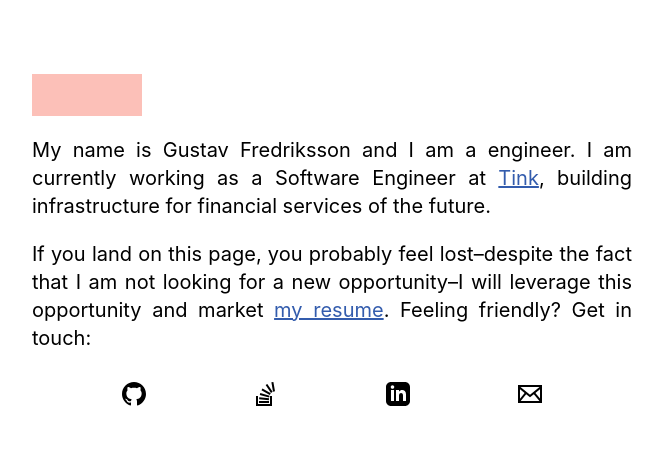
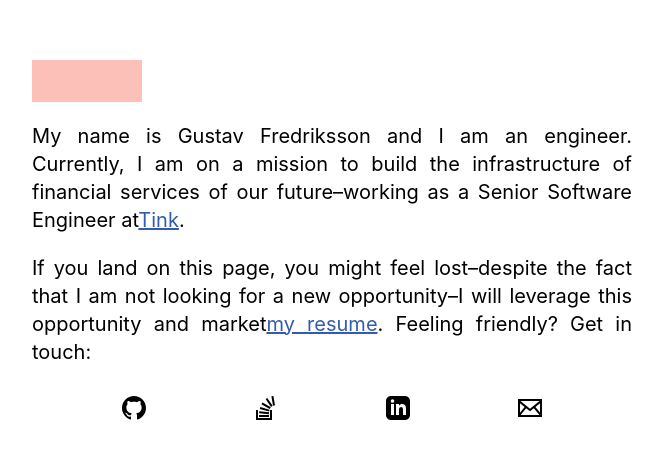
Before and after one commit to fredrikssongustav/gustavfredriksson, a React (Create React App) app: page / in a window 1280 px wide. Shown: the part 142-600 px from the top of the page, without its empty margins (308-971 px from the left). Built offline with nearby package versions, Linux system fonts and the light colour scheme.

Commit message:
chore: fix a/an typo; alter some copy

```diff
--- a/src/components/Hello/atoms/ThisIsMe/ThisIsMe.tsx
+++ b/src/components/Hello/atoms/ThisIsMe/ThisIsMe.tsx
@@ -24,14 +24,15 @@ export const ThisIsMe: React.FC = () => {
   return (
     <StyledText>
       <p>
-        My name is Gustav Fredriksson and I am a engineer. I am currently
-        working as a Software Engineer at <a href="https://tink.com/">Tink</a>,
-        building infrastructure for financial services of the future.
+        My name is Gustav Fredriksson and I am an engineer. Currently, I am on a
+        mission to build the infrastructure of financial services of our
+        future–working as a Senior Software Engineer at
+        <a href="https://tink.com/">Tink</a>.
       </p>
       <p>
-        If you land on this page, you probably feel lost–despite the fact that I
-        am not looking for a new opportunity–I will leverage this opportunity
-        and market{" "}
+        If you land on this page, you might feel lost–despite the fact that I am
+        not looking for a new opportunity–I will leverage this opportunity and
+        market
         <a href="https://www.linkedin.com/in/gustav-fredriksson-98549313a">
           my resume
         </a>
```
